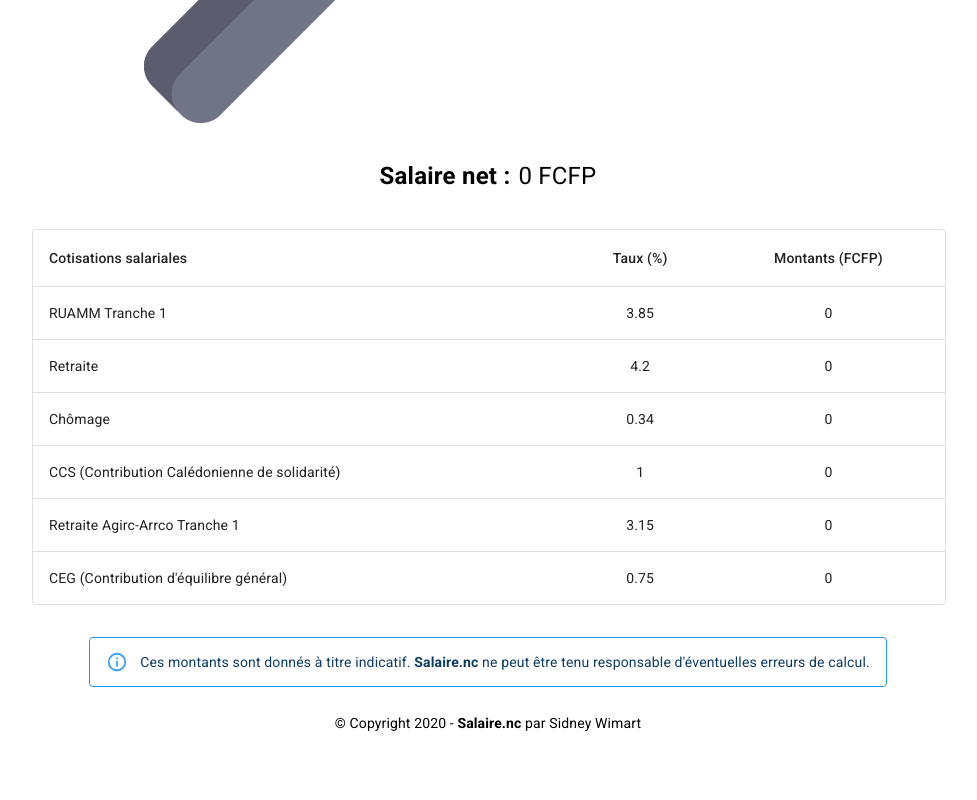
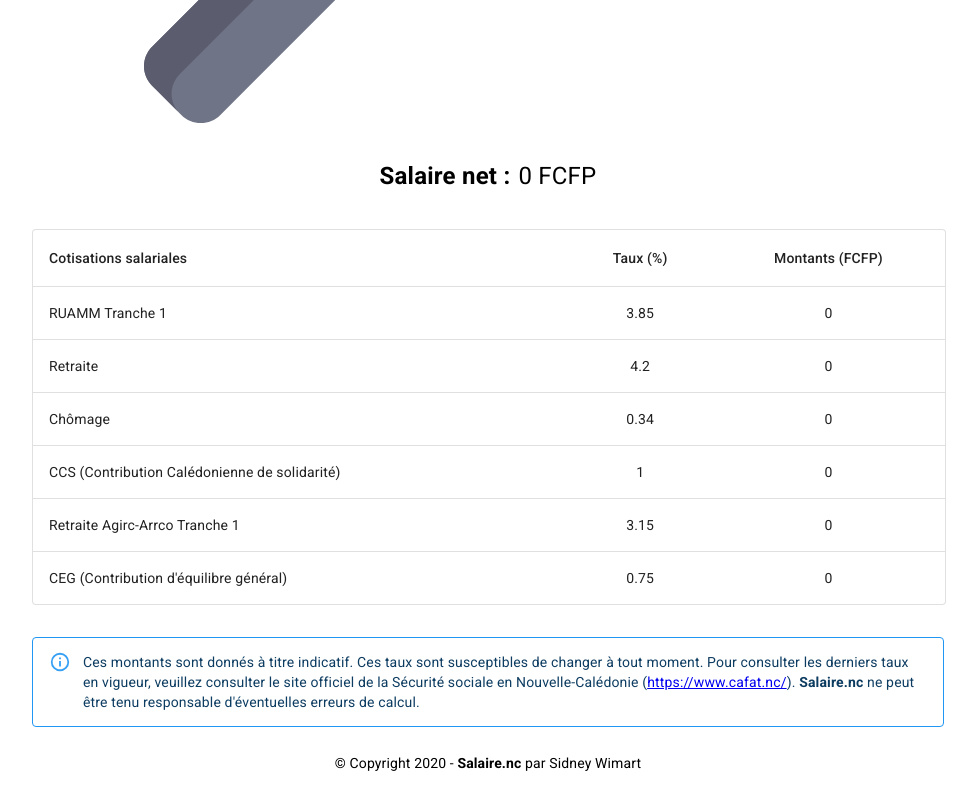
Before and after one commit to sidneywm/salaire.nc, a React (Create React App) app: page / in a window 1280 px wide. Shown: the part 928-1728 px from the top of the page, without its empty margins (152-1129 px from the left). Before the commit the page ends 1688 px from the top, so only its background shows below. Built offline with nearby package versions, Linux system fonts and the light colour scheme.

Commit message:
update info

```diff
--- a/src/components/Calculator/Calculator.js
+++ b/src/components/Calculator/Calculator.js
@@ -190,8 +190,19 @@ const Calculator = () => {
       </Grid>
       <Grid item xs={12}>
         <Alert severity="info" variant="outlined" className={classes.alert}>
-          Ces montants sont donnés à titre indicatif. <b>Salaire.nc</b> ne peut
-          être tenu responsable d'éventuelles erreurs de calcul.
+          Ces montants sont donnés à titre indicatif. Ces taux sont susceptibles
+          de changer à tout moment. Pour consulter les derniers taux en vigueur,
+          veuillez consulter le site officiel de la Sécurité sociale en
+          Nouvelle-Calédonie (
+          <a
+            href="https://www.cafat.nc/"
+            rel="noopener noreferrer"
+            target="_blank"
+          >
+            https://www.cafat.nc/
+          </a>
+          ). <b>Salaire.nc</b> ne peut être tenu responsable d'éventuelles
+          erreurs de calcul.
         </Alert>
       </Grid>
     </Grid>
```
